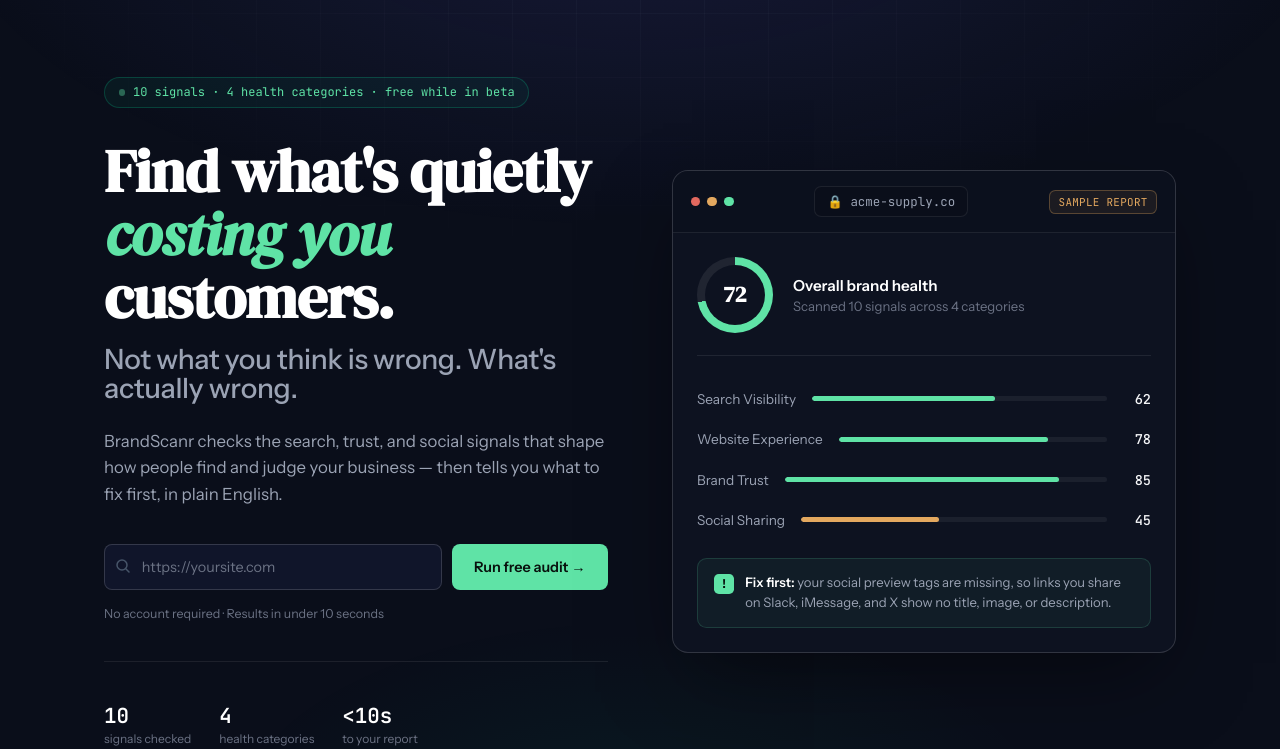
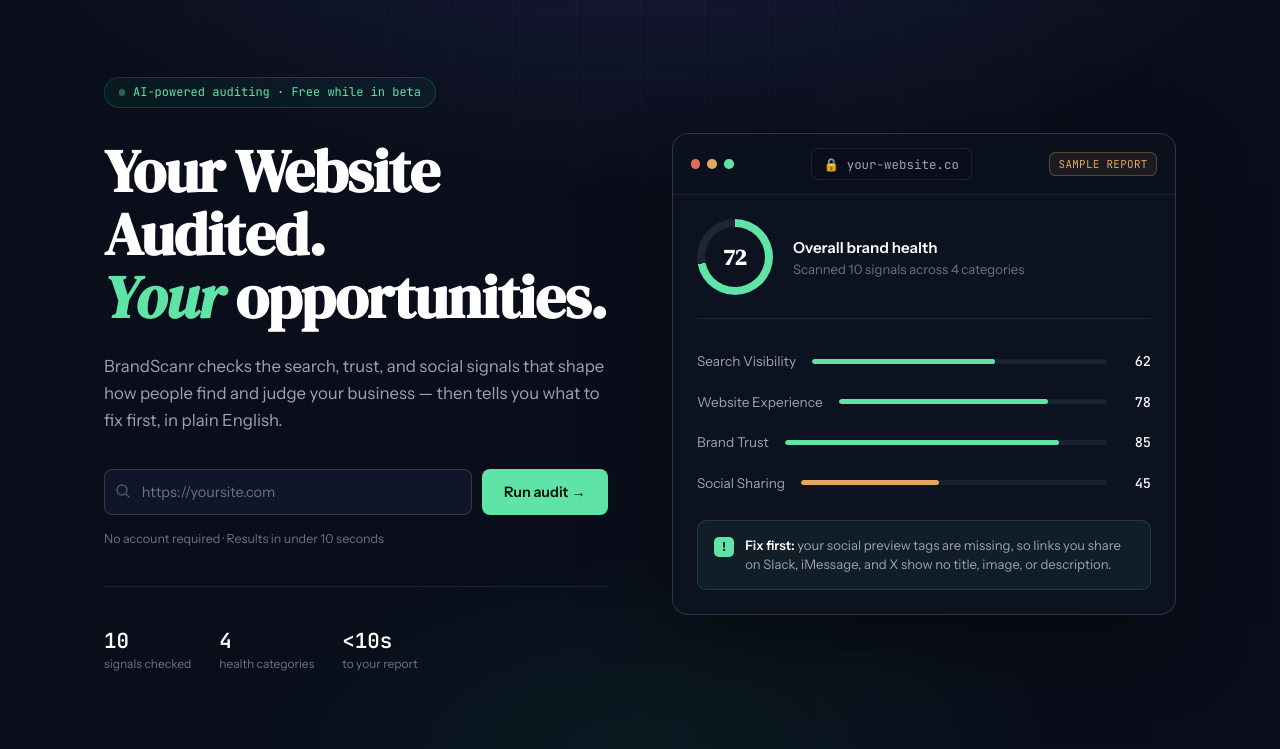
Before and after one commit to Kiannamendez/BrandScanr, a website: page public/index.html in a window 1280 px wide. Shown: the part 51-800 px from the top of the page. Drawn offline with Linux system fonts and the light colour scheme.

Commit message:
Update index.html

```diff
--- a/public/index.html
+++ b/public/index.html
@@ -3,13 +3,13 @@
 <head>
   <meta charset="UTF-8" />
   <meta name="viewport" content="width=device-width, initial-scale=1.0" />
-  <title>BrandScanr — AI-Powered Website Audits for Small Business</title>
+  <title>BrandScanr | AI-Powered Website Audits</title>
   <meta name="description" content="BrandScanr scans your website for the search, trust, and social signals that shape how customers find and judge your business — then tells you what to fix first." />
 
   <!-- Open Graph / link previews -->
   <meta property="og:type" content="website" />
   <meta property="og:url" content="https://brandscanr.onrender.com/" />
-  <meta property="og:title" content="BrandScanr — Find what's quietly costing you customers." />
+  <meta property="og:title" content="BrandScanr | AI-Powered Website Audits" />
   <meta property="og:description" content="Free AI-powered audit that checks your site's search visibility, trust signals, and social sharing — then tells you what to fix first." />
   <meta property="og:image" content="https://brandscanr.onrender.com/og-image.png" />
   <meta property="og:image:width" content="1200" />
@@ -17,7 +17,7 @@
 
   <!-- Twitter/X card -->
   <meta name="twitter:card" content="summary_large_image" />
-  <meta name="twitter:title" content="BrandScanr — Find what's quietly costing you customers." />
+  <meta name="twitter:title" content="BrandScanr | AI-Powered Website Audits" />
   <meta name="twitter:description" content="Free AI-powered audit that checks your site's search visibility, trust signals, and social sharing — then tells you what to fix first." />
   <meta name="twitter:image" content="https://brandscanr.onrender.com/og-image.png" />
   <link rel="preconnect" href="https://fonts.googleapis.com" />
@@ -65,13 +65,12 @@
         <div class="hero-copy">
           <div class="eyebrow-pill">
             <span class="pulse-dot"></span>
-            <span>10 signals · 4 health categories · free while in beta</span>
+            <span>AI-powered auditing · Free while in beta</span>
           </div>
 
           <h1 class="hero-title">
-            Find what's quietly<br />
-            <span class="serif-italic">costing you</span> customers.
-            <span class="hero-title-sub">Not what you think is wrong. What's actually wrong.</span>
+            Your Website Audited.<br />
+            <span class="serif-italic">Your</span> opportunities.
           </h1>
 
           <p class="hero-sub">
@@ -93,7 +92,7 @@
               />
             </div>
             <button type="submit" class="btn btn-primary" id="scan-button">
-              <span class="btn-label">Run free audit →</span>
+              <span class="btn-label">Run audit →</span>
             </button>
           </form>
 
@@ -121,7 +120,7 @@
           <div class="panel">
             <div class="panel-titlebar">
               <div class="traffic"><span class="r"></span><span class="y"></span><span class="g"></span></div>
-              <div class="url-chip">🔒 acme-supply.co</div>
+              <div class="url-chip">🔒 your-website.co</div>
               <div class="sample-tag">SAMPLE REPORT</div>
             </div>
             <div class="panel-body">
@@ -256,7 +255,7 @@
           <div class="cta-glow" aria-hidden="true"></div>
           <div class="cta-content">
             <span class="section-eyebrow">Get started</span>
-            <h2 class="cta-title">Scan your site.<br /><span class="serif-italic accent-text">Today.</span> For free.</h2>
+            <h2 class="cta-title">Scan your site.<br /><span class="serif-italic accent-text">Today.</span> No fee.</h2>
             <p class="cta-sub">No credit card. No account setup. Just your URL and a few seconds.</p>
             <button type="button" class="btn btn-primary" id="cta-repeat-btn">Scan my website →</button>
           </div>
```
